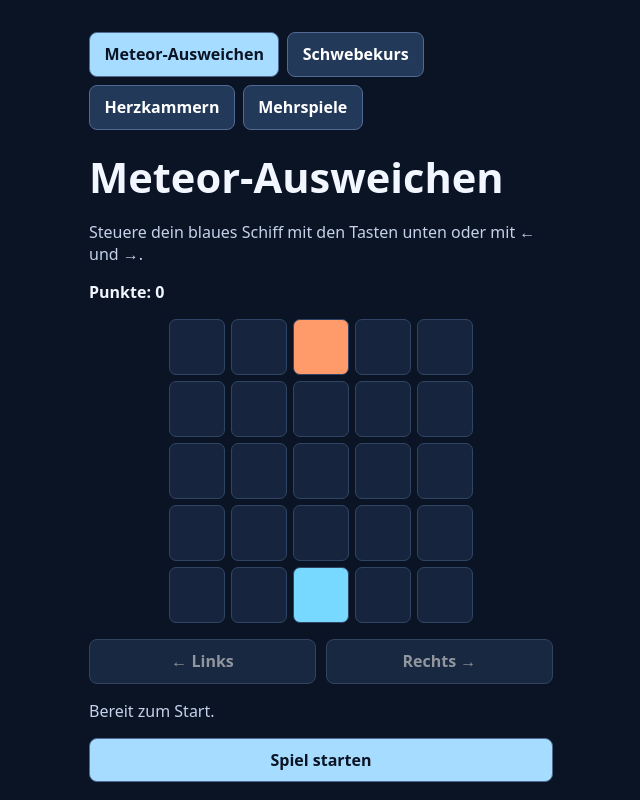
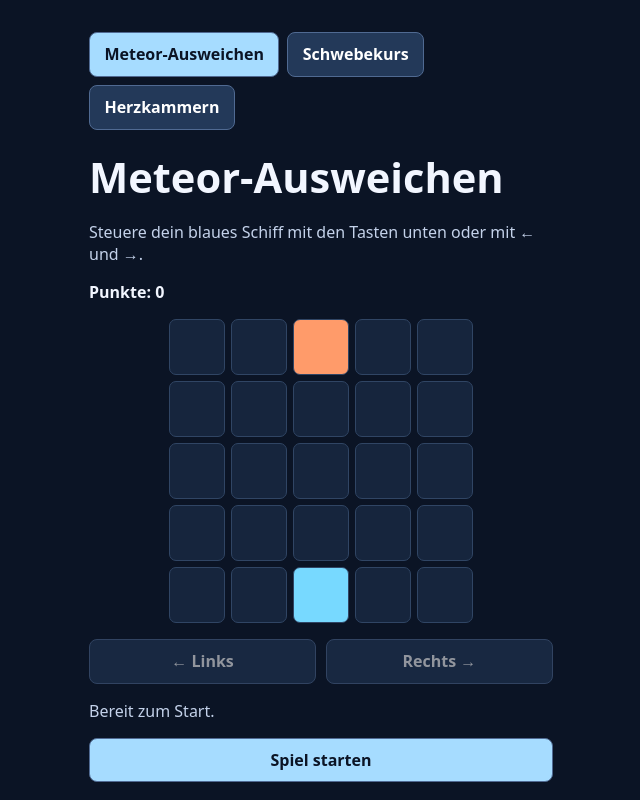
Before and after one commit to wackna55-netizen/meteor-ausweichen, a plain HTML site: page index.html in a window 1280 px wide. Shown: the top 800 px of the page, without its empty margins (319-959 px from the left). Drawn offline with Linux system fonts and the light colour scheme; no server answers.

Commit message:
Update index.html

```diff
--- a/index.html
+++ b/index.html
@@ -224,11 +224,7 @@
   <button type="button" aria-pressed="true">Meteor-Ausweichen</button>
   <button type="button" aria-pressed="false">Schwebekurs</button>
   <button type="button" aria-pressed="false">Herzkammern</button>
-  <a href="https://tillolemartens-spec.github.io/Games/"
-     target="_blank" rel="noopener noreferrer"
-     style="display:inline-flex;align-items:center;min-height:44px;padding:.65rem .9rem;border:1px solid #506a92;border-radius:8px;background:#233959;color:white;font-weight:650;text-decoration:none;">
-    Mehrspiele
-  </a>`;
+  `;
 
 const flug = document.createElement("div");
  flug.hidden = true;
```
